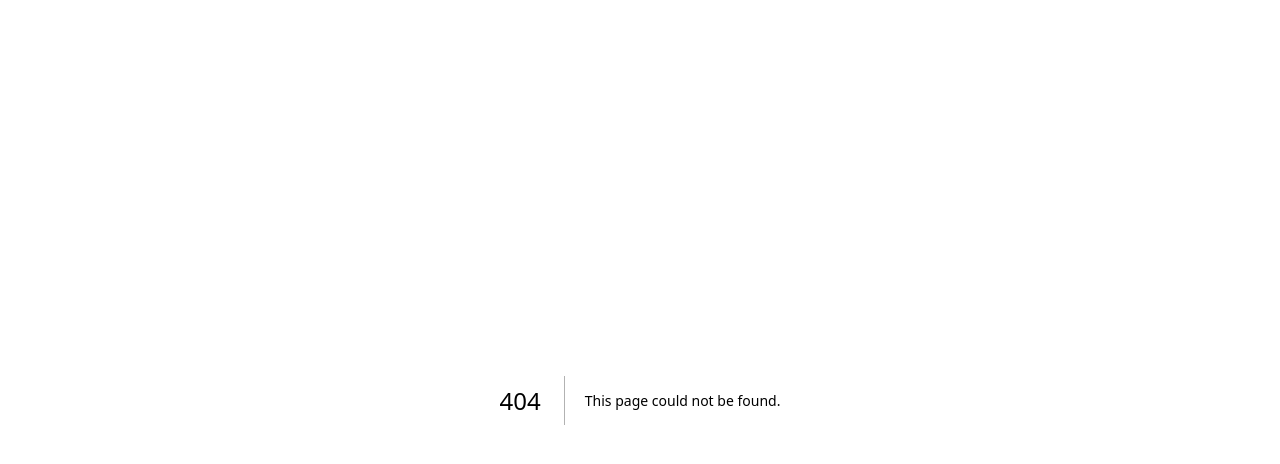
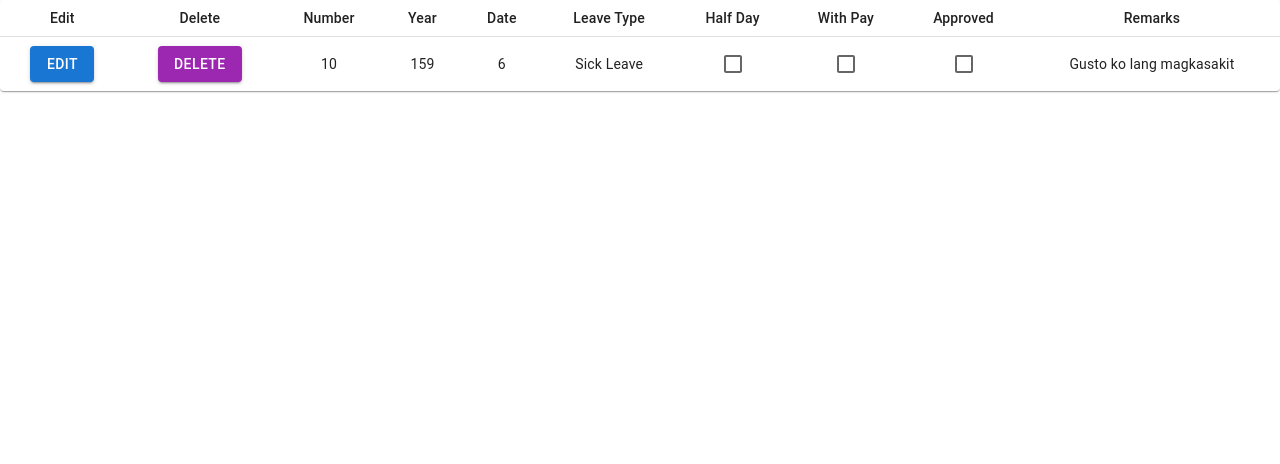
Before and after one commit to gerald-diego54/payroll-client, a Next.js app: page /test in a window 1280 px wide. Before the commit this address had no page. Shown: the top 464 px of the page. Built offline with nearby package versions, Linux system fonts and the light colour scheme.

Commit message:
I created form nav, buttons and Overtime Tab

```diff
--- a/package.json
+++ b/package.json
@@ -12,16 +12,18 @@
         "@emotion/react": "^11.11.1",
         "@emotion/styled": "^11.11.0",
         "@mui/icons-material": "^5.14.13",
-        "@mui/material": "^5.14.13",
+        "@mui/material": "^5.14.16",
         "@mui/styled-engine-sc": "^6.0.0-alpha.1",
+        "@mui/x-date-pickers": "^6.17.0",
         "chart.js": "^4.4.0",
         "chartjs-plugin-datalabels": "^2.2.0",
+        "moment": "^2.29.4",
         "next": "13.5.4",
         "react": "^18",
         "react-chartjs-2": "^5.2.0",
         "react-dom": "^18",
         "react-hook-form": "^7.47.0",
-        "styled-components": "^6.0.8",
+        "styled-components": "^6.1.0",
         "zod": "^3.22.2"
     },
     "devDependencies": {
--- /dev/null
+++ b/pages/test.tsx
@@ -0,0 +1,21 @@
+// import ColorTabs from "@/src/components/form_modals/FormNavbar";
+import { NextPage } from "next";
+import React from "react";
+
+import { Box } from "@mui/material";
+import OvertimeTab from "@/src/components/form_modals/OvertimeTab";
+import DenseTable from "@/src/components/form_modals/OvertimeTab";
+
+const TestComponent: NextPage = () => {
+    return (
+        <div>
+            <Box>
+                {/* <ColorTabs /> */}
+                {/* <OvertimeTab /> */}
+                <DenseTable />
+            </Box>
+        </div>
+    );
+};
+
+export default TestComponent;
--- /dev/null
+++ b/src/components/form_modals/FormNavbar.tsx
@@ -0,0 +1,26 @@
+import * as React from "react";
+import Tabs from "@mui/material/Tabs";
+import Tab from "@mui/material/Tab";
+import Box from "@mui/material/Box";
+import Divider from "@mui/material/Divider";
+
+export default function ColorTabs() {
+    const [value, setValue] = React.useState("one");
+
+    const handleChange = (event: React.SyntheticEvent, newValue: string) => {
+        setValue(newValue);
+    };
+
+    return (
+        <Box sx={{ backgroundColor: "transparent", width: "100%", height: "100vh" }}>
+            <Tabs value={value} onChange={handleChange} indicatorColor="primary">
+                <Tab value="one" label="DTR LOGS" sx={{ color: "#044453" }} />
+                <Tab value="two" label="OVERTIME TAB" sx={{ color: "#044453" }} />
+                <Tab value="three" label="OVERTIME FORM" sx={{ color: "#044453" }} />
+                <Tab value="four" label="LEAVE FORM" sx={{ color: "#044453" }} />
+                <Tab value="five" label="LEAVE TAB" sx={{ color: "#044453" }} />
+            </Tabs>
+            <Divider />
+        </Box>
+    );
+}
--- /dev/null
+++ b/src/components/form_modals/OvertimeTab.tsx
@@ -0,0 +1,66 @@
+import * as React from "react";
+import Table from "@mui/material/Table";
+import TableBody from "@mui/material/TableBody";
+import TableCell from "@mui/material/TableCell";
+import TableContainer from "@mui/material/TableContainer";
+import TableHead from "@mui/material/TableHead";
+import TableRow from "@mui/material/TableRow";
+import Paper from "@mui/material/Paper";
+import Checkbox from "@mui/material/Checkbox";
+import EditButton from "@/src/ui/Edit";
+import DeleteButton from "@/src/ui/DeleteButton";
+
+function createData(Number: number, Year: number, Date: number, LeaveType: string, Remarks: string) {
+    return { Number, Year, Date, LeaveType, Remarks };
+}
+
+const rows = [createData(10, 159, 6.0, "Sick Leave", "Gusto ko lang magkasakit")];
+
+export default function DenseTable() {
+    return (
+        <TableContainer component={Paper}>
+            <Table sx={{ minWidth: 650 }} size="small" aria-label="a dense table">
+                <TableHead>
+                    <TableRow>
+                        <TableCell align="center">Edit</TableCell>
+                        <TableCell align="center">Delete </TableCell>
+                        <TableCell align="center">Number</TableCell>
+                        <TableCell align="center">Year</TableCell>
+                        <TableCell align="center">Date</TableCell>
+                        <TableCell align="center">Leave Type</TableCell>
+                        <TableCell align="center">Half Day</TableCell>
+                        <TableCell align="center">With Pay</TableCell>
+                        <TableCell align="center">Approved</TableCell>
+                        <TableCell align="center">Remarks</TableCell>
+                    </TableRow>
+                </TableHead>
+                <TableBody>
+                    {rows.map((row) => (
+                        <TableRow key={row.name} sx={{ "&:last-child td, &:last-child th": { border: 0 } }}>
+                            <TableCell component="th" scope="row" align="center">
+                                <EditButton />
+                            </TableCell>
+                            <TableCell align="center">
+                                <DeleteButton />
+                            </TableCell>
+                            <TableCell align="center">{row.Number}</TableCell>
+                            <TableCell align="center">{row.Year}</TableCell>
+                            <TableCell align="center">{row.Date}</TableCell>
+                            <TableCell align="center">{row.LeaveType}</TableCell>
+                            <TableCell align="center">
+                                <Checkbox></Checkbox>
+                            </TableCell>
+                            <TableCell align="center">
+                                <Checkbox></Checkbox>
+                            </TableCell>
+                            <TableCell align="center">
+                                <Checkbox></Checkbox>
+                            </TableCell>
+                            <TableCell align="center">{row.Remarks}</TableCell>
+                        </TableRow>
+                    ))}
+                </TableBody>
+            </Table>
+        </TableContainer>
+    );
+}
--- /dev/null
+++ b/src/ui/Button.tsx
@@ -0,0 +1,23 @@
+import React from "react";
+import Button from "@mui/material/Button";
+
+const AddButton = ({ onClick }) => {
+    return (
+        <Button
+            variant="contained"
+            color="warning"
+            // sx={{
+            //     width: "100px",
+            //     margin: "10px",
+            //     backgroundColor: "#fff",
+            //     color: "#044453",
+            //     fontWeight: "bold",
+            // }}
+            onClick={onClick}
+        >
+            Add
+        </Button>
+    );
+};
+
+export default AddButton;
--- /dev/null
+++ b/src/ui/DeleteButton.tsx
@@ -0,0 +1,12 @@
+import React from "react";
+import Button from "@mui/material/Button";
+
+const DeleteButton = () => {
+    return (
+        <Button variant="contained" color="secondary">
+            Delete
+        </Button>
+    );
+};
+
+export default DeleteButton;
--- /dev/null
+++ b/src/ui/Edit.tsx
@@ -0,0 +1,12 @@
+import React from "react";
+import Button from "@mui/material/Button";
+
+const EditButton = () => {
+    return (
+        <Button variant="contained" color="primary">
+            Edit
+        </Button>
+    );
+};
+
+export default EditButton;
```
Also changed, not shown: src/ui/DatePicker.tsx (added, +16 -0 lines), src/components/form_modals/OvertimeForm.tsx (added), src/components/form_modals/form-styles.tsx (deleted), src/components/form_modals/overtime-form.tsx (deleted), src/components/form_modals/overtime-tab.tsx (deleted), 1 other file (tests, documents, lock files or other folders).
